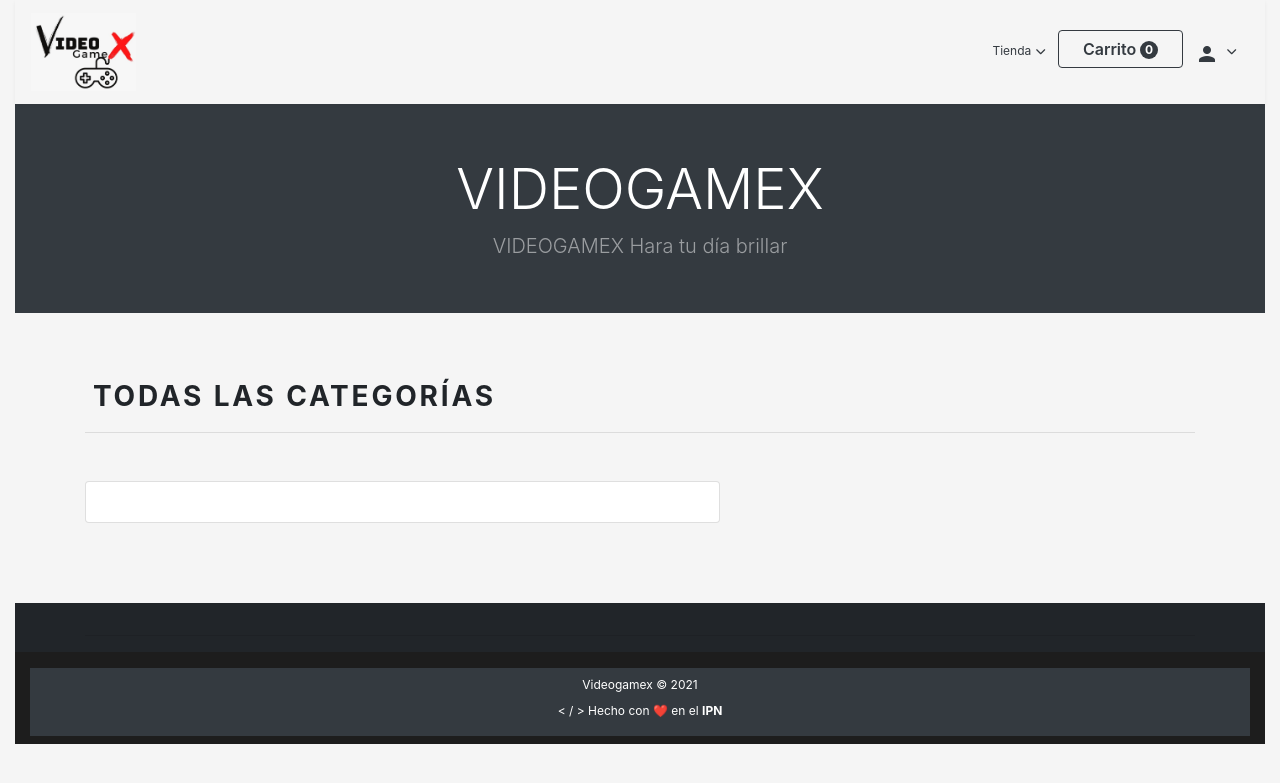
After one commit to jorgefalconcampos/videogamex, a Django app: page /categorias in a window 1280 px wide. The commit adds this page. Shown: the top 783 px of the page. Run offline with Django 3.2, Linux system fonts and the light colour scheme; data that the repository does not hold is empty; some libraries are stand-ins or nearby versions.

Commit message:
Agregadas vista de categorías y detalle de categoría

```diff
--- a/vgmxApp/templates/vgmxApp/site/base.html
+++ b/vgmxApp/templates/vgmxApp/site/base.html
@@ -87,6 +87,12 @@
   {% block tarjeta %}
   {% endblock %}
 
+  {% block categorias %}
+  {% endblock %}
+
+  {% block categorias_detalle %}
+  {% endblock %}
+
   <script src="https://code.jquery.com/jquery-3.5.1.min.js" integrity="sha256-9/aliU8dGd2tb6OSsuzixeV4y/faTqgFtohetphbbj0=" crossorigin="anonymous"></script>
   <script src="https://cdnjs.cloudflare.com/ajax/libs/popper.js/1.14.7/umd/popper.min.js" integrity="sha384-UO2eT0CpHqdSJQ6hJty5KVphtPhzWj9WO1clHTMGa3JDZwrnQq4sF86dIHNDz0W1" crossorigin="anonymous"></script>
   <script src="https://stackpath.bootstrapcdn.com/bootstrap/4.5.0/js/bootstrap.min.js" integrity="sha384-OgVRvuATP1z7JjHLkuOU7Xw704+h835Lr+6QL9UvYjZE3Ipu6Tp75j7Bh/kR0JKI" crossorigin="anonymous"></script>
--- /dev/null
+++ b/vgmxApp/templates/vgmxApp/site/categorias.html
@@ -0,0 +1,72 @@
+
+{% extends 'vgmxApp/site/base.html' %}
+{% load static %}
+{% load i18n %}
+
+
+
+{% block title %}Categorías | Videogamex{% endblock %}
+
+
+
+{% block categorias %}
+
+<div class="container mt-5 py-3">
+    <h3 class="text-center text-lg-left font-weight-bold text-uppercase ml-0 ml-lg-2">Todas las categorías</h3>
+    <hr class="my-3 py-2">
+
+    <div class="row mt-2 mb-5 py-3">
+        <div class="col-12 col-lg-7">
+            <div class="card text-align-center ">
+                <div class="card-body d-inline-block ">
+                    {% for category, games_number in categories.items %}
+                    <div class="card border-1 categories-item shadow-sm border-secondary-light bg-gray-200 mb-4">
+                        <div class="card-body py-2">
+                            <div class="row text-center text-lg-left mt-1 px-1">
+                                <div class="col-lg-2 py-1 text-center" >
+                                    <div class="row text-center">
+                                        <div class="col py-1">
+                                            <img class="rounded-circle shadow" src="{{ category.image.url }}" alt="vgmx - {{ category }}" width="100" height="100">
+                                        </div>
+                                    </div>
+                                </div>
+
+                                <div class="col-lg-10 mt-xs-1 mt-sm-1 mt-md-2 mt-lg-3">
+                                    <div class="ml-0 ml-lg-3">
+                                        <h3 class="h3 font-weight-bold"> <a href="{% url 'categorias_detalle' category.slug %}" class="stretched-link reset-anchor-inherit"> {{ category }} </a></h3>
+                                        <h6 class="h6 lead mt-1 mb-2"> {{ category.description }} </h6>
+                                    </div>
+                                </div>
+                            </div>
+                        </div>
+                        <div class="card-footer py-1 bg-gray-300">
+                            <div class="row d-flex justify-content-center justify-content-sm-center justify-content-md-end justify-content-lg-end mx-1">
+                                <h6 class="small" style="padding-top: 5px;">
+                                    {% if games_number == 0 %} No hay juegos en esta categoría
+                                    {% else %} juegos en esta categoría: <b> {{games_number}} </b>
+                                    {% endif %}
+                                </h6>
+                            </div>
+                        </div>
+                    </div>
+                    {% endfor %}
+                </div>
+            </div>
+        </div>
+
+        {% if request.user.is_superuser %}
+        <div class="col-12 col-lg-5 mt-5 mt-lg-0">
+            <div class="card text-align-center ">
+                <div class="card-body">
+                    <h3 class="text-center "> Agregar una nueva categoría </h3>
+                </div>
+                <div class="form-group container">
+                    <a href="{% url  'categoria_nueva' %}" target="_blank" class="btn btn-primary btn-block"> Agregar categoría </a>
+                </div>
+            </div>
+        </div>
+        {% endif %}
+    </div>
+</div>
+
+{% endblock %}
--- a/vgmxApp/urls.py
+++ b/vgmxApp/urls.py
@@ -10,6 +10,9 @@
     # path('buscar', views.search, name='search'),
     path('efectivo', views.efectivo, name='efectivo'),
     path('metodosPago', views.metodos_de_pago, name='metodos_pago'),
+    path('categorias', views.categorias, name='categorias'),
+    path('categorias/<slug:slug>', views.categorias_detalle, name='categorias_detalle'),
+
     path('productos', views.productos, name='productos'),
     path('tarjeta', views.tarjeta, name='tarjeta'),
     path('usuario/login', views.login, name='login'),
--- a/vgmxApp/views.py
+++ b/vgmxApp/views.py
@@ -1,4 +1,6 @@
 import os
+from typing import ContextManager
+from django.core import paginator
 from django.shortcuts import render
 from django.http import Http404, HttpResponseRedirect, HttpResponse, JsonResponse
 from django.shortcuts import redirect, render, get_object_or_404
@@ -7,7 +9,8 @@
 from django.contrib.auth.decorators import login_required, user_passes_test # upt is to restrict to super user only
 from django.utils.text import slugify
 from . forms import NewCategory
-from . models import Category
+from django.core.paginator import Paginator, PageNotAnInteger, EmptyPage
+from . models import Game, Category
 
 
 
@@ -72,6 +75,76 @@
     return render (request, template)
 
 
+
+
+
+
+
+
+def categorias(request):
+    template = os.path.join(TFP_SITE, 'categorias.html')
+    todas_las_categorias = Category.objects.all()
+    diccionario = {}
+    for categoria in todas_las_categorias:
+        cuantas = Game.objects.filter(category=categoria, status=1).count()
+        diccionario[categoria] = cuantas
+    context = { 'categories': diccionario }
+    return render (request, template, context)
+
+
+
+
+def categorias_detalle(request, slug):
+    template = os.path.join(TFP_SITE, 'categorias_detalle.html')
+    categoria = get_object_or_404(Category, slug=slug)
+    juegos = Game.objects.filter(category=categoria, status=1).order_by('-published_date')
+    paginacion = Paginator(juegos, 6)
+    pagina = request.GET.get('page')
+    try:
+        games_list = paginacion.page(pagina)
+    except PageNotAnInteger:
+        games_list = paginacion.page(1)
+    except EmptyPage:
+        games_list = paginacion.page(paginacion.num_pages)
+
+    context = {'category': categoria, 'games_list': juegos}
+
+    return render (request, template)
+
+
+
+
+
+# A particular category page
+def categories_detail(request, slug):
+    template = 'ecad_app/categories_detail.html'
+    category = get_object_or_404(Category, slug=slug)
+    posts = Post.objects.filter(category=category, status=1).order_by('-published_date')
+    paginator = Paginator(posts, 6)
+    page = request.GET.get('page')
+    try:
+        post_list = paginator.page(page)
+    except PageNotAnInteger:
+        post_list = paginator.page(1)
+    except EmptyPage:
+        post_list = paginator.page(paginator.num_pages)
+
+    context = { 'category': category, 'post_list': post_list}
+    return render(request, template, context)
+
+
+
+
+
+
+
+
+
+
+
+
+
+
 def perfil(request):
     template = os.path.join(TFP_STAFF, 'profile.html')
     context = {}
--- a/vgmxProject/urls.py
+++ b/vgmxProject/urls.py
@@ -22,8 +22,13 @@
 from django.contrib import admin
 from django.urls import path, include
 from vgmxApp import views
+from django.conf.urls.static import static
+from django.conf import settings
+
 
 urlpatterns = [
     path('admin/', admin.site.urls),
     path('', include('vgmxApp.urls')),
 ]
+
+urlpatterns += static(settings.MEDIA_URL, document_root=settings.MEDIA_ROOT)
```
Also changed, not shown: vgmxApp/static/js/admin.js (+7 -4 lines), vgmxApp/templates/vgmxApp/site/categorias_detalle.html (added, +69 -0 lines).
